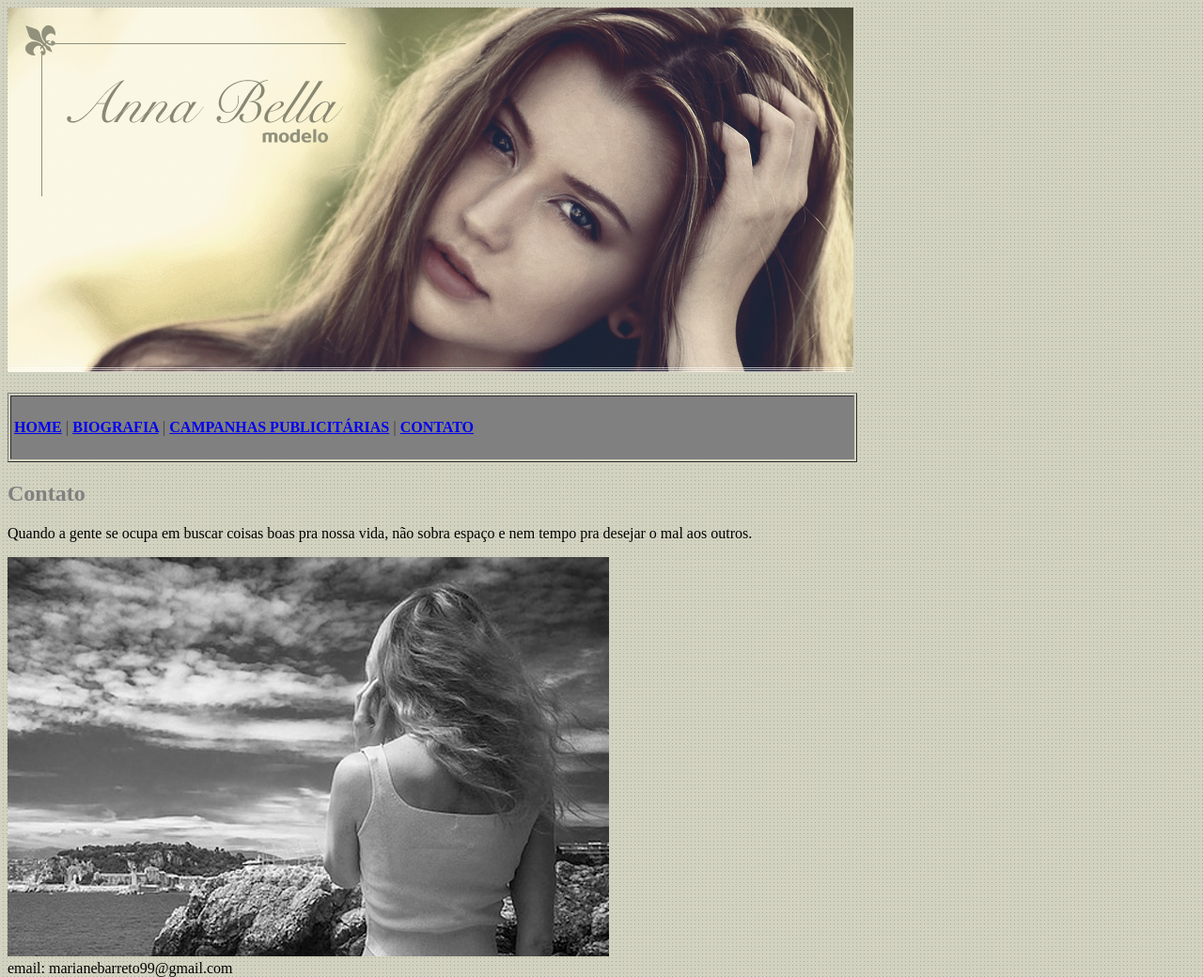
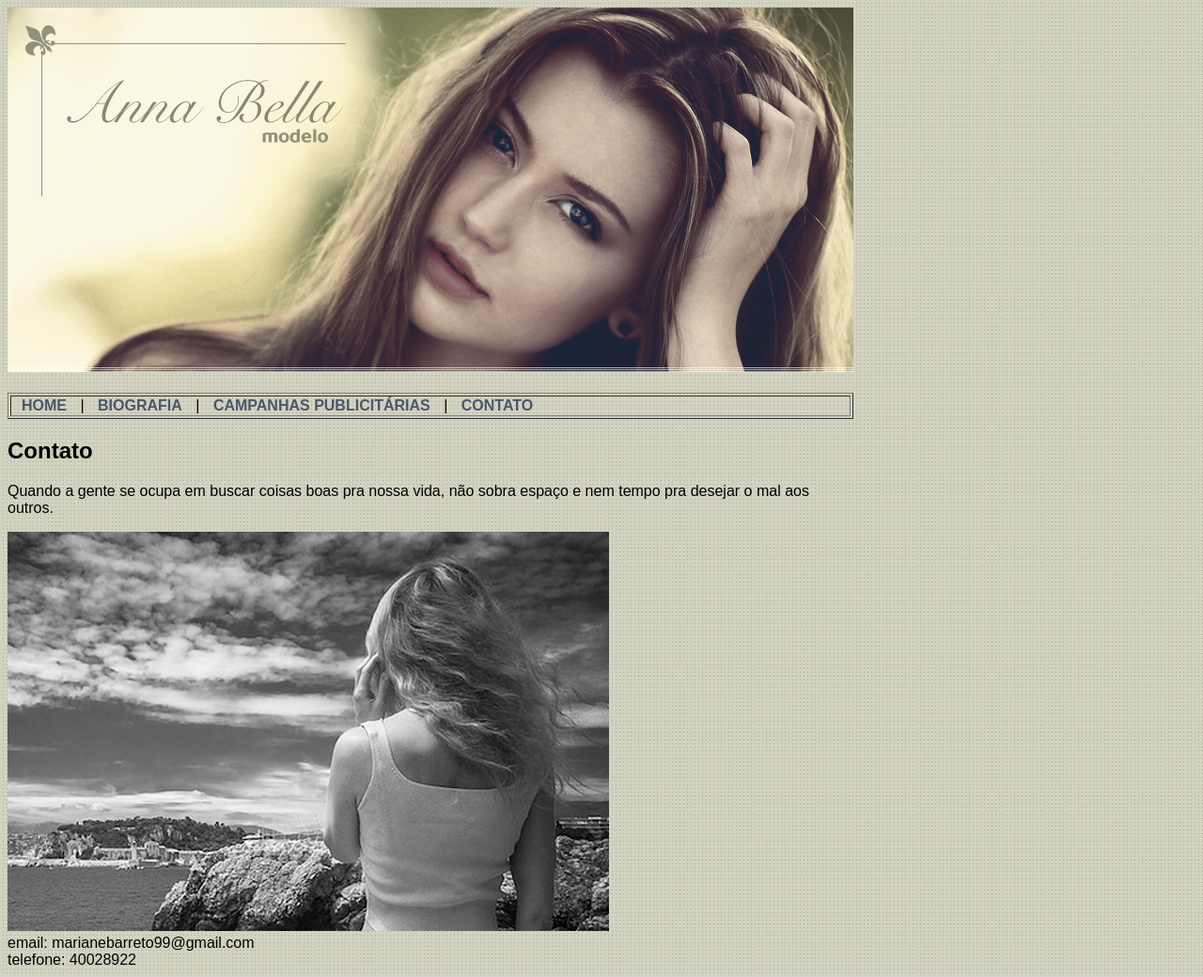
Before and after one commit to marianebds/projet-modelo, a plain HTML site: page contato.html in a window 1280 px wide. Shown: the top 1040 px of the page at 94% size. Drawn offline with Linux system fonts and the light colour scheme.

Commit message:
criando estilo css para página principal

```diff
--- a/estilo.css
+++ b/estilo.css
@@ -1,24 +1,28 @@
 body{
     background: rgb(216, 209, 209) url(fundo.png) ;
+    font: 16px Arial, Helvetica, sans-serif;
+    width: 900px;
+}
+#principal {
+    width: 900px;
 }
 
-h2{
-    color: gray;
-}
-p{
-    font-family: 'Times New Roman', Times, serif';
+#menu {
+    background: #c5c5b2;
+    padding: 18px;
+    width: 890px;
 }
 
-    .cabeçalho {
-        background-color: grey;
-        height: 60px;
-        text-align: right center;
-        padding: 3px;
-        line-height: 60px;
-        color: rgb(80, 76, 76);
-        font-weight: bold;
-    }
-
-    .titulos{
-        color: gray;
-    }
+a{
+    color: #4b566a;
+    text-decoration: none;
+    font-weight: bold;
+    padding: 10px;
+}
+.conteudo {
+    background-color: white;
+    padding: 10px;
+}
+.ft-campanha {
+    border: 10px solid #c5c5b2;
+}
```
